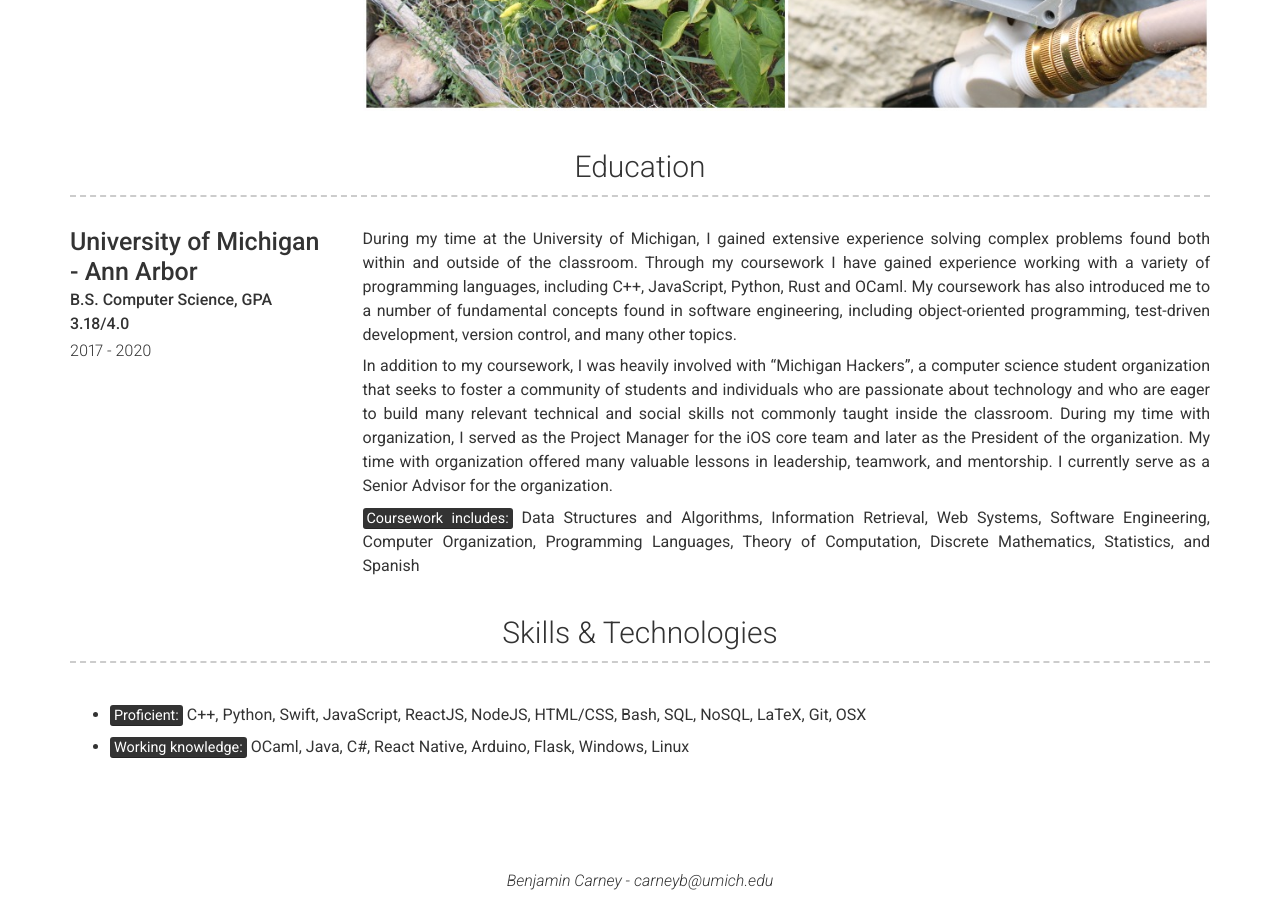
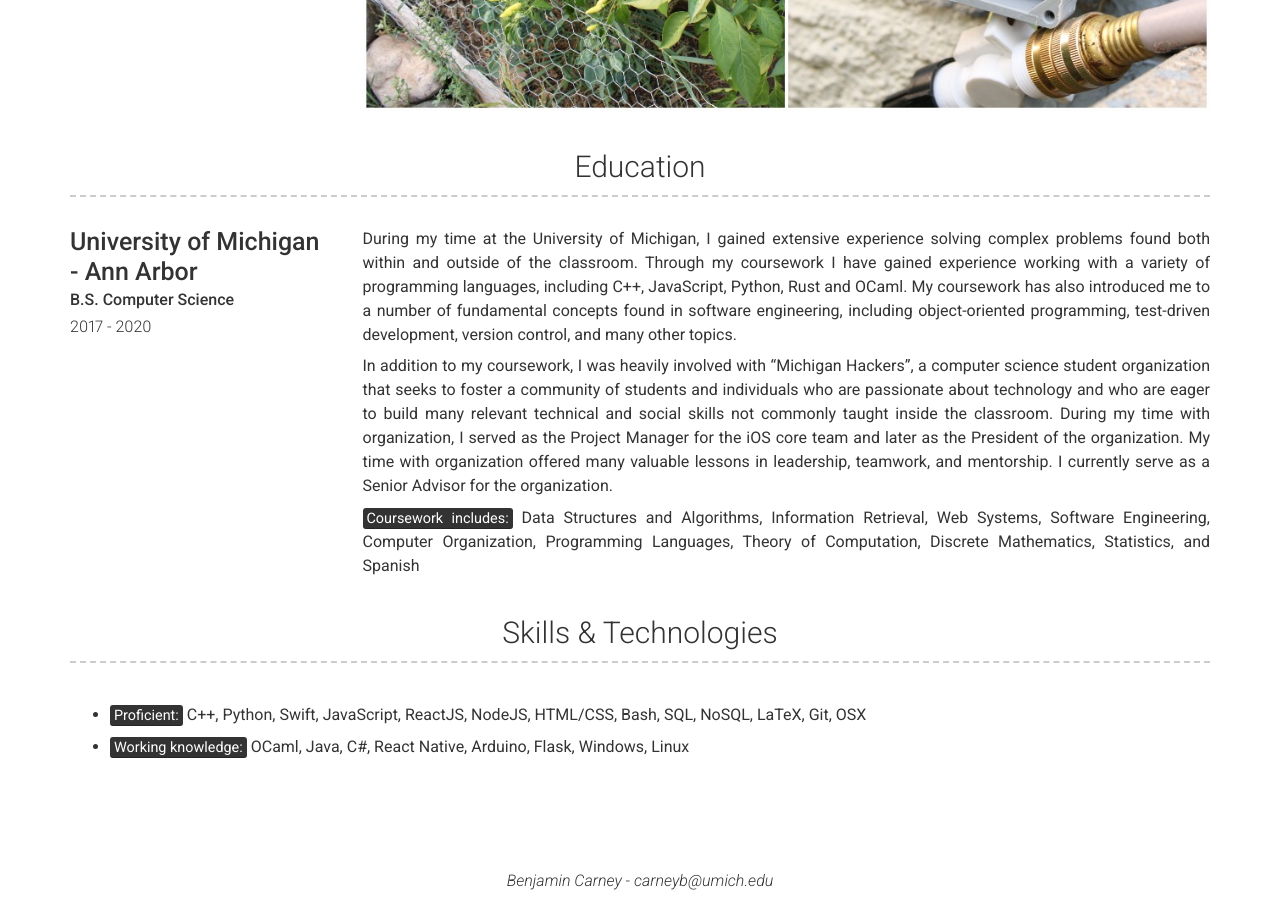
Before and after one commit to benjamincarney/benjamincarney.github.io, a Jekyll site: the page built from index.md, in a window 1280 px wide and 900 px high, scrolled down 3669 px. Built offline with Jekyll 4.4.1, drawn with Linux system fonts in a browser that asks for light colours; nearby versions of some CDN libraries.

Commit message:
Adjusted education section

```diff
--- a/_config.yml
+++ b/_config.yml
@@ -165,7 +165,7 @@ content:
     content:
       - layout: top-left
         title: University of Michigan - Ann Arbor
-        sub_title: B.S. Computer Science, GPA 3.18/4.0
+        sub_title: B.S. Computer Science
         caption: 2017 - 2020
         description: | # this will include new lines to allow paragraphs
           During my time at the University of Michigan, I gained extensive experience solving complex problems found both within and outside of the classroom.
```
